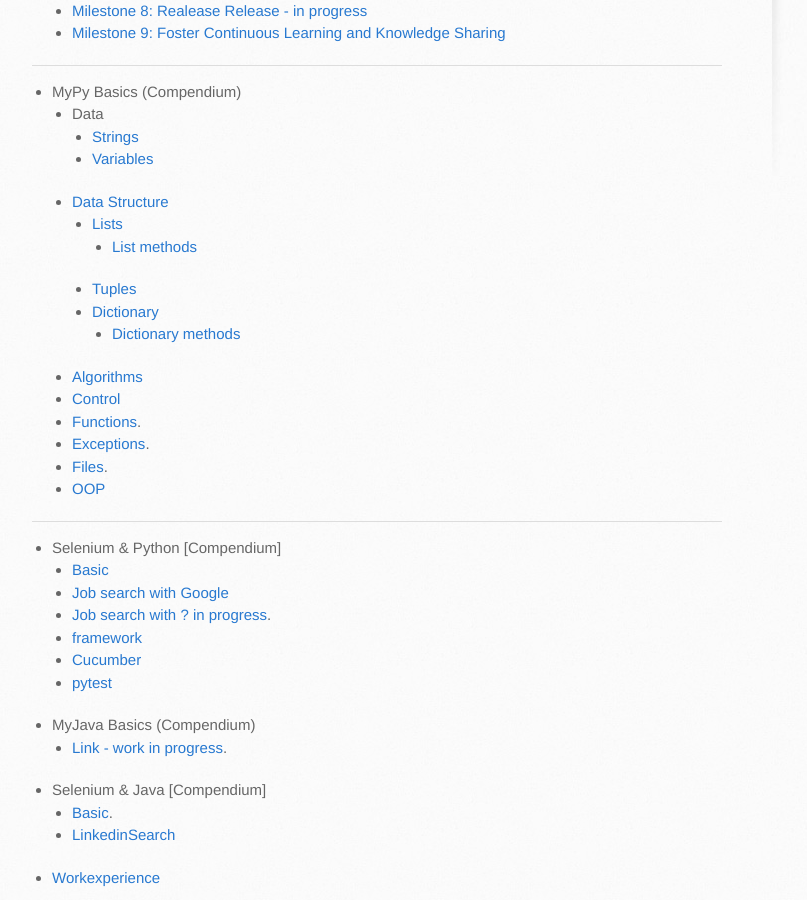
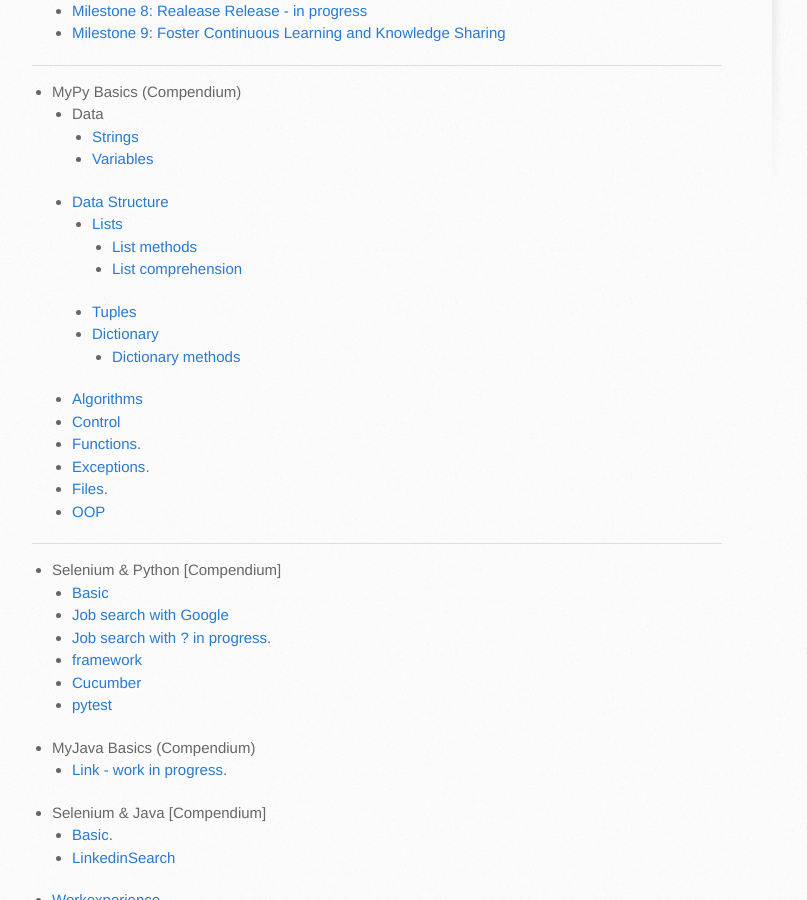
Before and after one commit to trumpfheller/trumpfheller.github.io, a Jekyll site: the page built from index.md, in a window 1280 px wide and 900 px high, scrolled down 549 px. Shown: the whole window, without its empty margins (128-935 px from the left). Built offline with Jekyll 4.4.1, drawn with Linux system fonts in a browser that asks for light colours.

Commit message:
Update index.md

```diff
--- a/index.md
+++ b/index.md
@@ -29,6 +29,7 @@
   - [Data Structure](./python/datastructure.html)
     - [Lists](./python/lists.html)
       - [List methods](./python/listmethods.html)
+      - [List comprehension](./python/listComprehension.html)
     - [Tuples](./python/tuples.html)
     - [Dictionary](./python/dictionary.html)
       - [Dictionary methods](./python/dictionarymethods.html)
```
